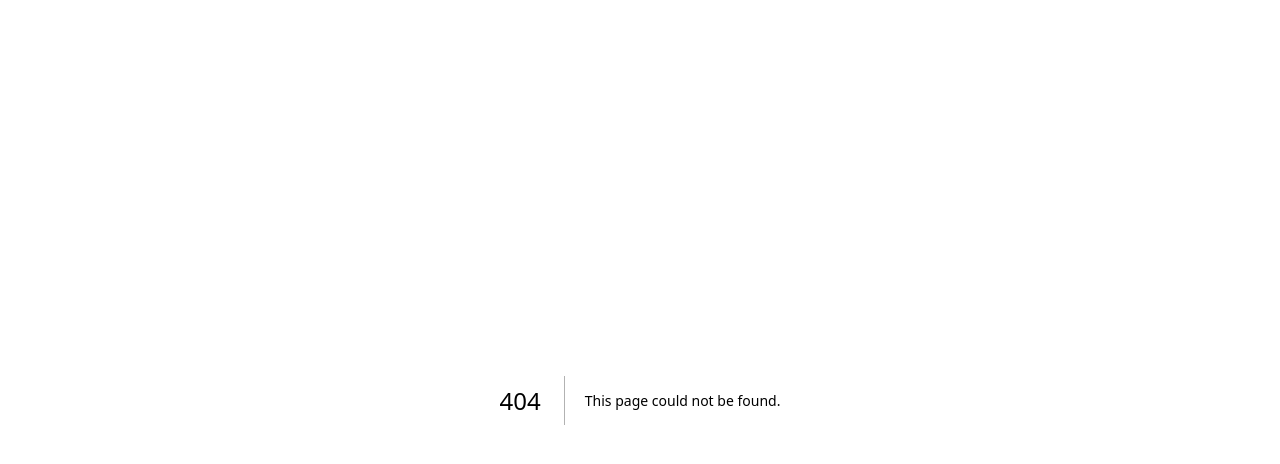
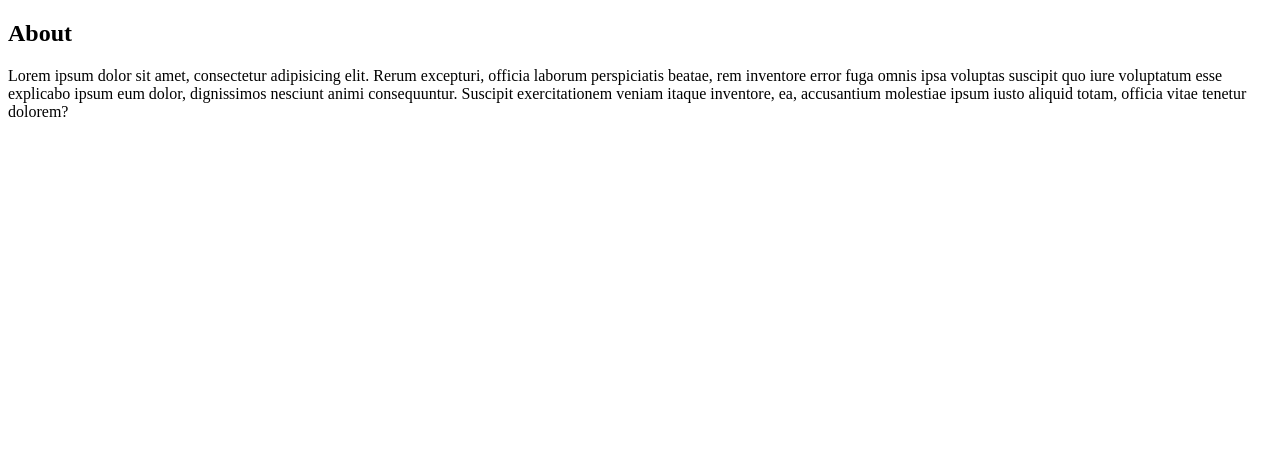
Before and after one commit to pfleege/customer-register, a Next.js app: page /about in a window 1280 px wide. Before the commit this address had no page. Shown: the top 464 px of the page. Built offline with nearby package versions, Linux system fonts and the light colour scheme.

Commit message:
ADD a pages folder with about- and customers pages

```diff
--- /dev/null
+++ b/src/pages/about/index.tsx
@@ -0,0 +1,17 @@
+const About = () => {
+  return (
+    <div>
+      <h2>About</h2>
+      <p>
+        Lorem ipsum dolor sit amet, consectetur adipisicing elit. Rerum
+        excepturi, officia laborum perspiciatis beatae, rem inventore error fuga
+        omnis ipsa voluptas suscipit quo iure voluptatum esse explicabo ipsum
+        eum dolor, dignissimos nesciunt animi consequuntur. Suscipit
+        exercitationem veniam itaque inventore, ea, accusantium molestiae ipsum
+        iusto aliquid totam, officia vitae tenetur dolorem?
+      </p>
+    </div>
+  );
+};
+
+export default About;
```
Also changed, not shown: src/pages/customers/index.tsx (added, +9 -0 lines).
